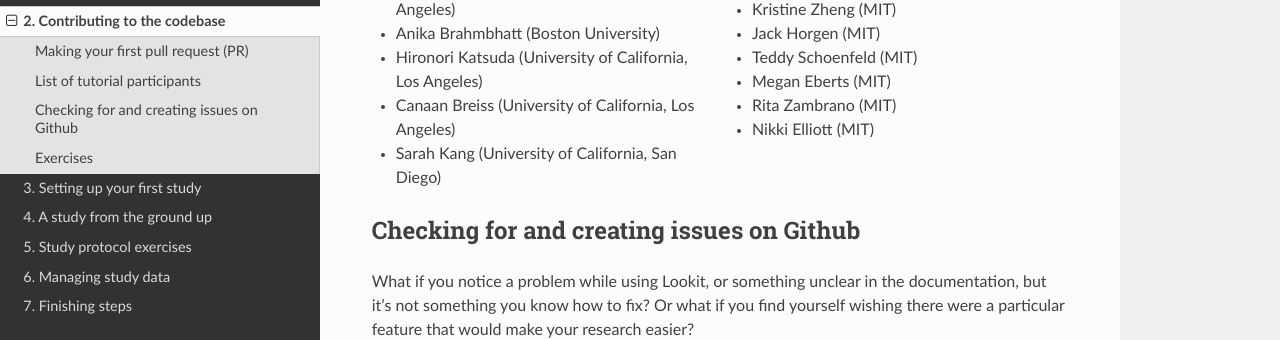
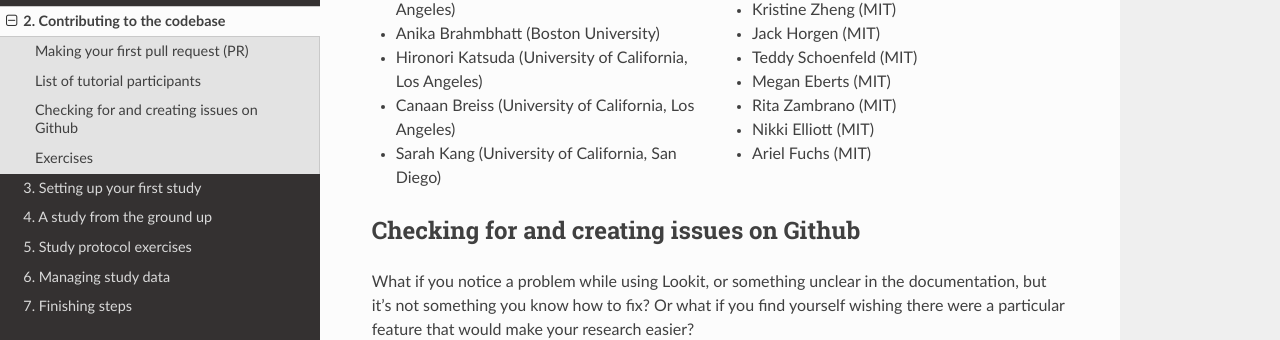
Before and after one commit to lookit/lookit-docs, a Sphinx documentation site: the page built from docs/source/tutorial-contributing.rst, in a window 1280 px wide and 900 px high, scrolled down 7521 px. Shown: the part 114-454 px from the top of the window. Built offline with Sphinx 7.4.7 and the Read the Docs theme 2.0.0, drawn with Linux system fonts in a browser that asks for light colours.

Commit message:
Add tutorial participant to list

```diff
--- a/docs/source/tutorial-contributing.rst
+++ b/docs/source/tutorial-contributing.rst
@@ -304,6 +304,7 @@ List of tutorial participants
 - Megan Eberts (MIT)
 - Rita Zambrano (MIT)
 - Nikki Elliott (MIT)
+- Ariel Fuchs (MIT)
 
 Checking for and creating issues on Github
 -------------------------------------------
```
